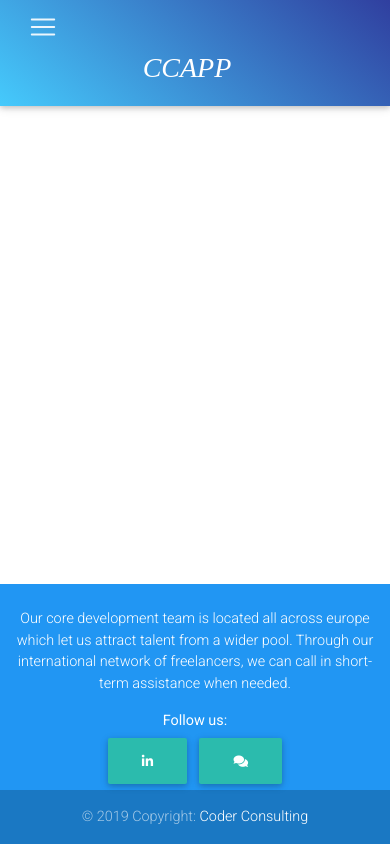
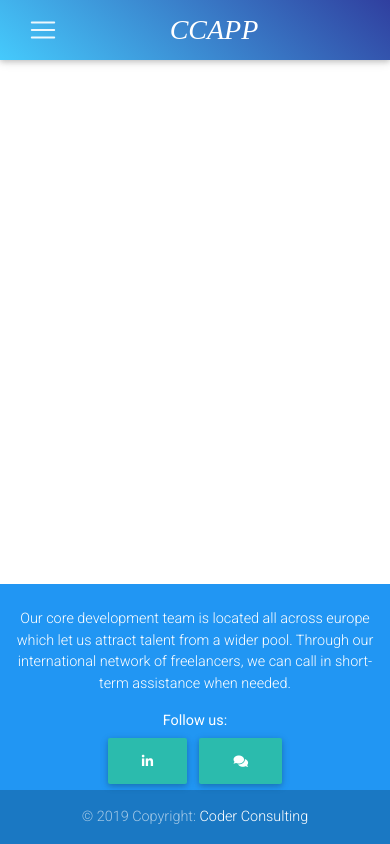
Before and after one commit to maximiliangarmatsch/rentdevelopers, a React (Create React App) app: page / in a window 390 px wide. Built offline with nearby package versions, Linux system fonts and the light colour scheme.

Commit message:
Made header more responsive, moved css files into styles folder

```diff
--- a/src/components/Header/Header.js
+++ b/src/components/Header/Header.js
@@ -1,9 +1,8 @@
 import React, {Component} from 'react';
 import {
-	MDBNavbar, MDBNavbarBrand, MDBNavbarNav, MDBNavItem, MDBNavLink, MDBNavbarToggler, MDBCollapse, MDBRow,MDBCol,
-	MDBFormInline, MDBDropdown, MDBDropdownToggle, MDBDropdownMenu, MDBDropdownItem, NavbarBrand
+	MDBNavbar, MDBNavbarBrand, MDBNavbarNav, MDBNavItem, MDBNavLink, MDBNavbarToggler, MDBCollapse
 } from "mdbreact";
-import "./header.css";
+import "../../styles/header.css";
 class Header extends Component {
 	state = {
 		isOpen: false
@@ -17,11 +16,12 @@ class Header extends Component {
 	render() {
 		return (
 			<MDBNavbar color="blue-gradient" dark expand="md">
-
+        <div className="nav-display">
 				<MDBNavbarToggler onClick={this.toggleCollapse} />
-						<MDBNavbarNav center  style={{flexDirection: "row"}}>{/*active*/}
+						<MDBNavbarNav   style={{flexDirection: "row"}}>{/*active*/}
 							<MDBNavbarBrand><h3 className="nav-heading">CCAPP</h3></MDBNavbarBrand>
 						</MDBNavbarNav>
+				</div>
 				<MDBCollapse id="navbarCollapse3" isOpen={this.state.isOpen} navbar>
 					{/*	<MDBNavbarNav left>
 						<MDBNavItem >
--- a/src/components/footer/Footer.js
+++ b/src/components/footer/Footer.js
@@ -1,8 +1,7 @@
 import React, {Component} from 'react';
 import { MDBCol, MDBContainer, MDBRow, MDBFooter } from "mdbreact";
-import { MDBCard, MDBCardTitle, MDBCardText } from "mdbreact";
 import {MDBBtn, MDBIcon} from "mdbreact";
-import "./footer.css";
+import "../../styles/footer.css";
 
 class Footer extends Component{
 	render(){
--- a/src/components/Header/header.css
+++ b/src/styles/header.css
@@ -1,4 +1,12 @@
+
+.nav-display{
+  display: flex;
+  margin: auto;
+  width: 100%;
+}
 .nav-heading{
   font-family: "Times New Roman", Times, serif;
   font-style: italic;
+  margin: auto;
+
 }
```
Also changed, not shown: src/styles/footer.css (renamed from src/components/footer/footer.css).
